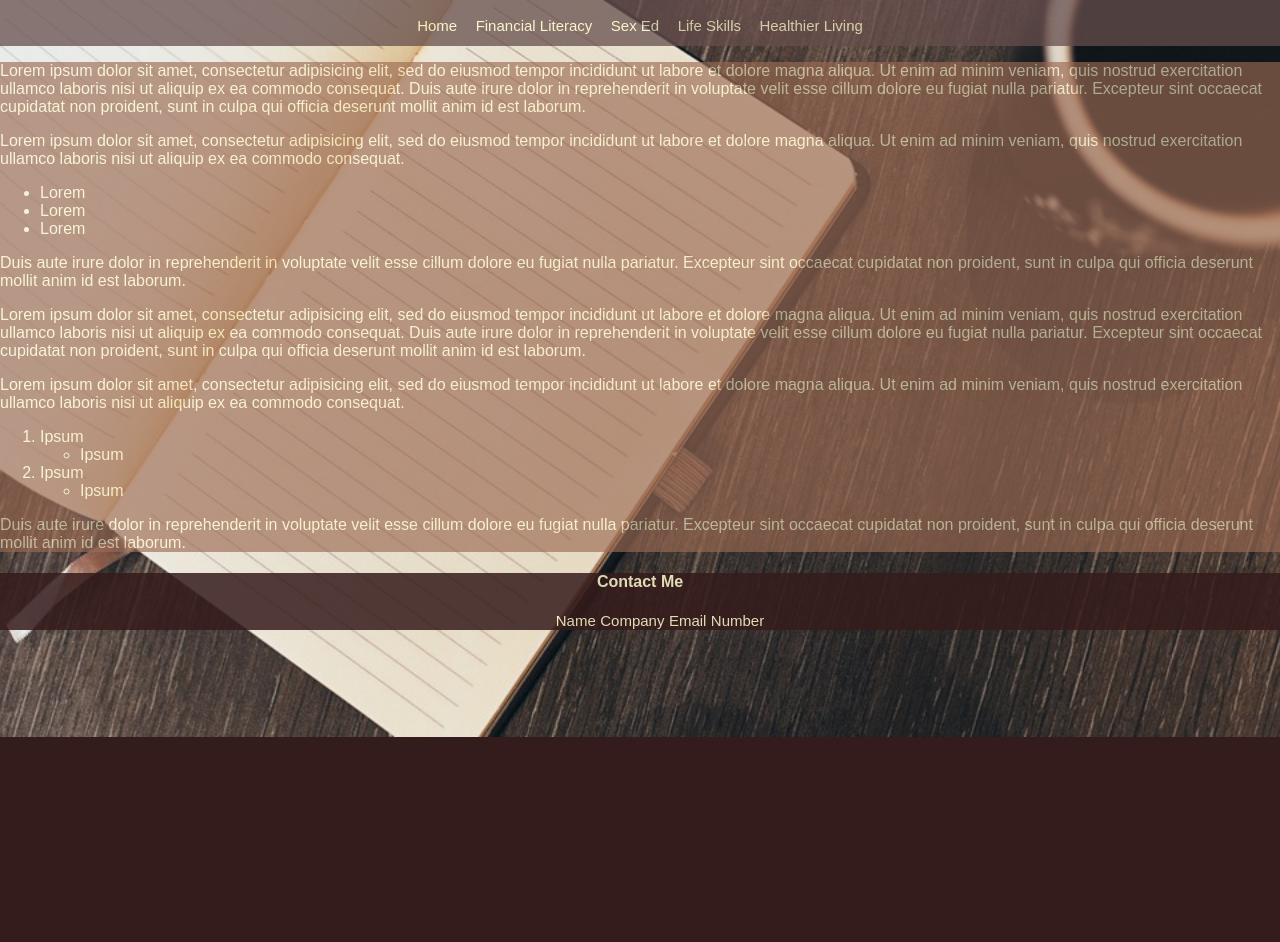
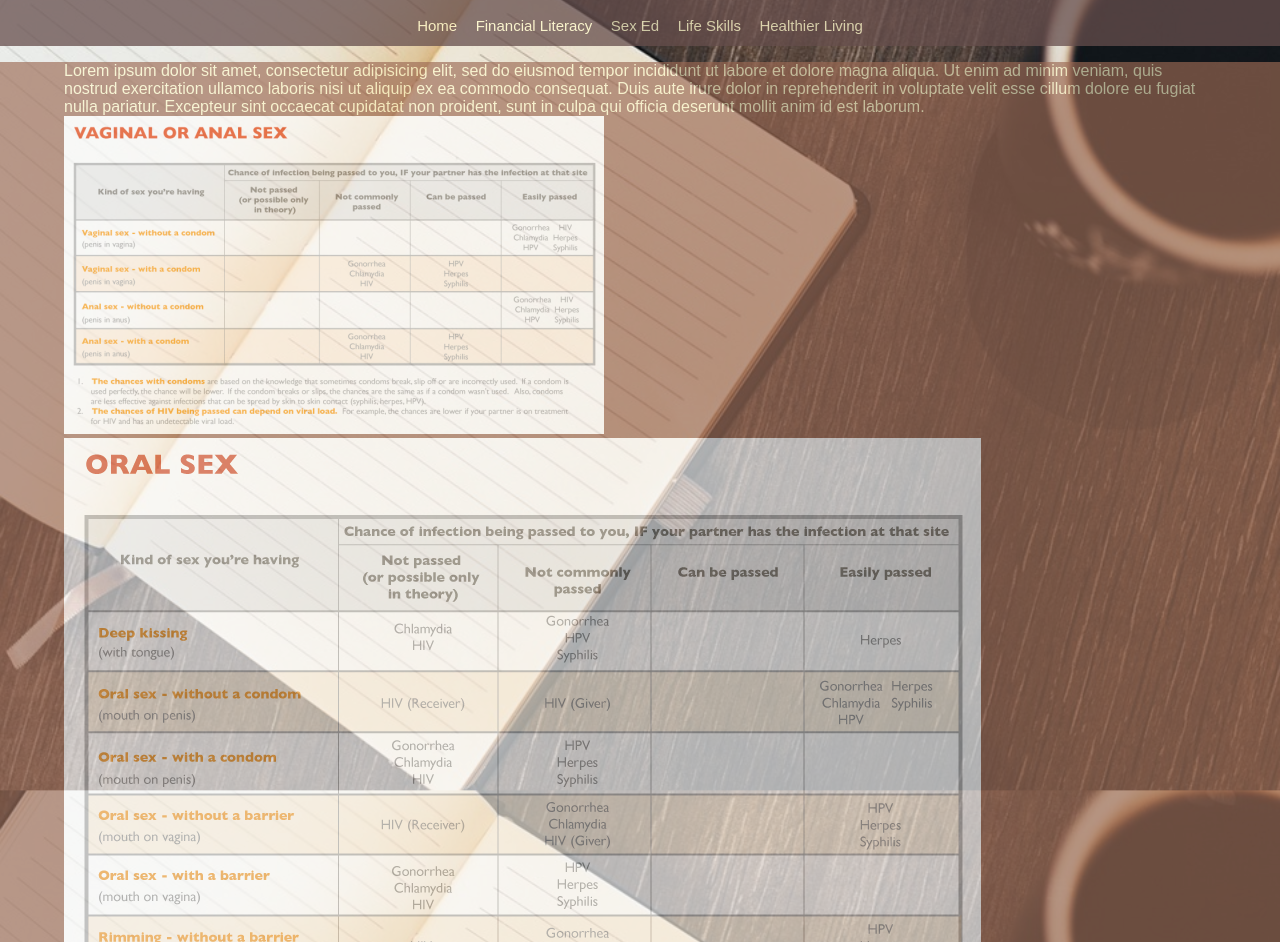
Before and after one commit to melanated-moh/melanated-moh.github.io, a plain HTML site: page sex.html in a window 1280 px wide. Shown: the part 63-1005 px from the top of the page. Before the commit the page ends 800 px from the top, so only its background shows below. Drawn offline with Linux system fonts and the light colour scheme.

Commit message:
Padding and Images

```diff
--- a/sex.html
+++ b/sex.html
@@ -48,6 +48,9 @@
 			consequat. Duis aute irure dolor in reprehenderit in voluptate velit esse
 			cillum dolore eu fugiat nulla pariatur. Excepteur sint occaecat cupidatat non
 			proident, sunt in culpa qui officia deserunt mollit anim id est laborum.
+			<img src="STD101.png">
+			<img src="STD102.png">
+			<img src="STD103.png">
 			</p>
 				<p>Lorem ipsum dolor sit amet, consectetur adipisicing elit, sed do eiusmod
 				tempor incididunt ut labore et dolore magna aliqua. Ut enim ad minim veniam,
--- a/style.css
+++ b/style.css
@@ -81,3 +81,7 @@ header{
 	background-color: #664E4C;
 	opacity: 0.75;
 }
+
+section{
+	padding: 0 5%;
+}
```
Also changed, not shown: index.html (+1 -1 lines), STD101.png (added), STD102.png (added), STD103.png (added).
